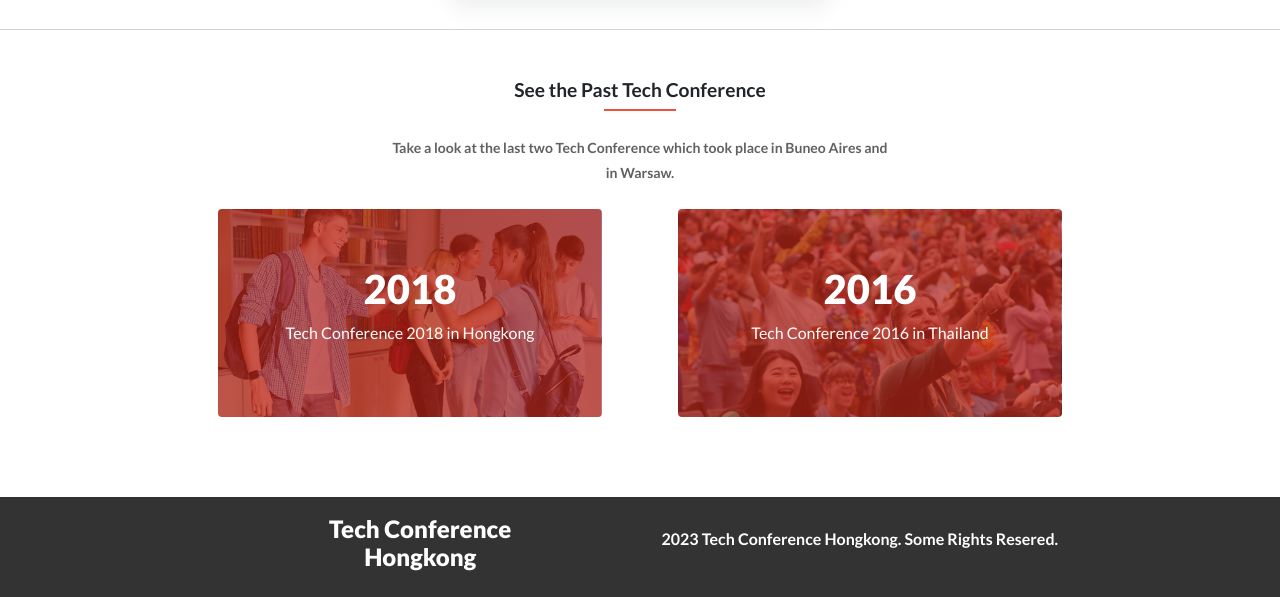
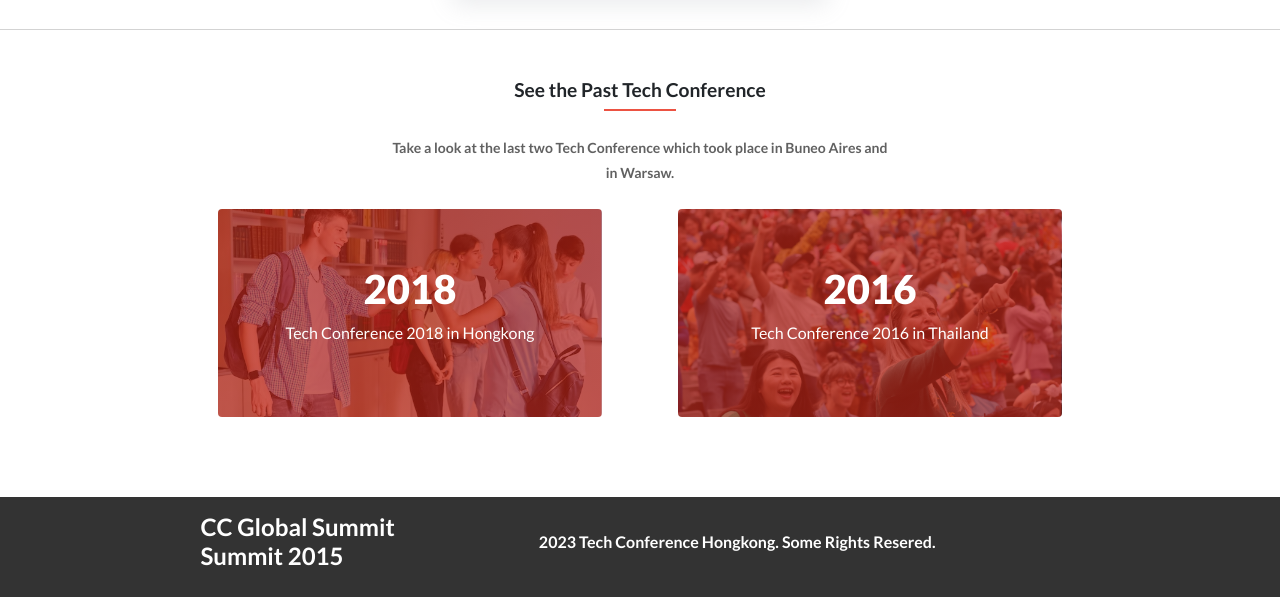
Before and after one commit to HtetWaiYan7191/capstone-project, a website: page about.html in a window 1280 px wide. Shown: the part 1272-1869 px from the top of the page. Drawn offline with nearby package versions, Linux system fonts and the light colour scheme.

Commit message:
Update about page

```diff
--- a/about-desktop.css
+++ b/about-desktop.css
@@ -87,4 +87,10 @@
   .copyright-icon {
     color: #fff;
   }
+
+  .copyright-title h2 {
+    font-size: 1.5rem;
+    font-weight: 700;
+    margin: 0;
+  }
 }
--- a/about-mobile.css
+++ b/about-mobile.css
@@ -113,8 +113,8 @@
 }
 
 .footer-container img {
+  aspect-ratio: 2/1;
   width: 6rem;
-  height: 6rem;
 }
 
 .footer-container h5 {
--- a/about.html
+++ b/about.html
@@ -129,11 +129,14 @@
                 </div>
     </section>
     <!-- FOOTER SECTION  -->
-    <footer id="footer-section" class="container-fluid mt-5 ">
-        <div class="footer-container d-flex align-items-center">
-            <i class="fa-solid fa-copyright copyright-icon-about"></i>
-            <h5  class="text-center">Tech Conference <br>Hongkong</h5>
-            <p class=" text-center ">2023 Tech Conference Hongkong. Some Rights Resered.</p>
+    <footer id="footer-section" class="container-fluid mt-5  ">
+        <div class="footer-container d-flex align-items-center mt-3">
+            <img src="./images/logo.png" alt="logo-image" class="d-md-none">
+            <div class="copyright-title d-none d-md-block">
+                <h2 class="text-white">CC Global Summit </h2>
+                <h2 class="text-white">Summit 2015</h2>
+            </div>
+            <p class=" text-center my-0 ">2023 Tech Conference Hongkong. Some Rights Resered.</p>
         </div>
     </foot>
 
```
